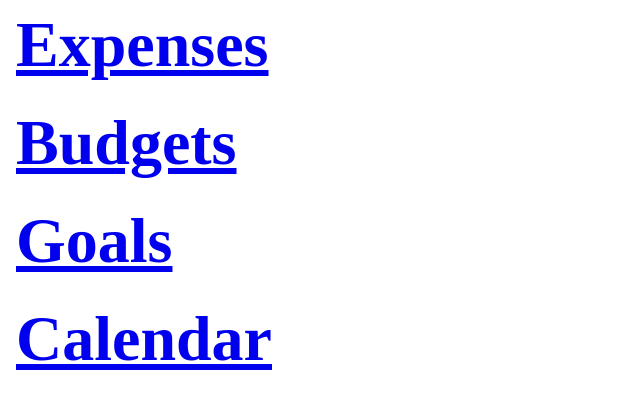
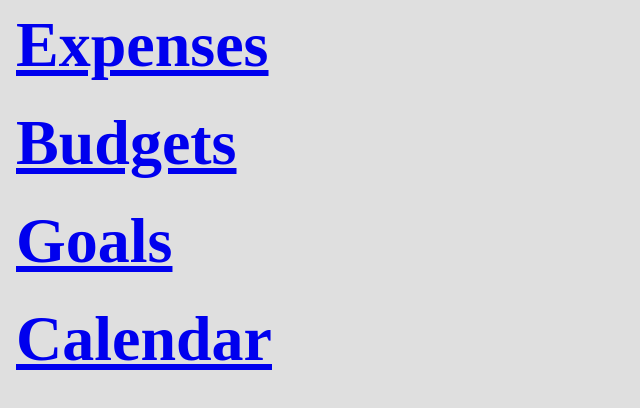
Before and after one commit to victorsandru/Benji, a React (Create React App) app in the folder benji/: page / in a window 1280 px wide. Shown: the top 408 px of the page, without its empty margins (0-640 px from the left). Built offline with nearby package versions, Linux system fonts and the light colour scheme; a web font is replaced by a local one.

Commit message:
Add background color in the Goals component

```diff
--- a/benji/src/Goals.css
+++ b/benji/src/Goals.css
@@ -1,5 +1,6 @@
 :root {
     --gradient-1: linear-gradient(108.41deg, rgba(179, 133, 201, 0.89) 0.52%, rgba(158, 152, 202, 0.89) 44.79%, rgba(134, 174, 203, 0.89) 100%);
+    background-color: #DFDFDF;
 }
 
 .gradient-1-background {
```
